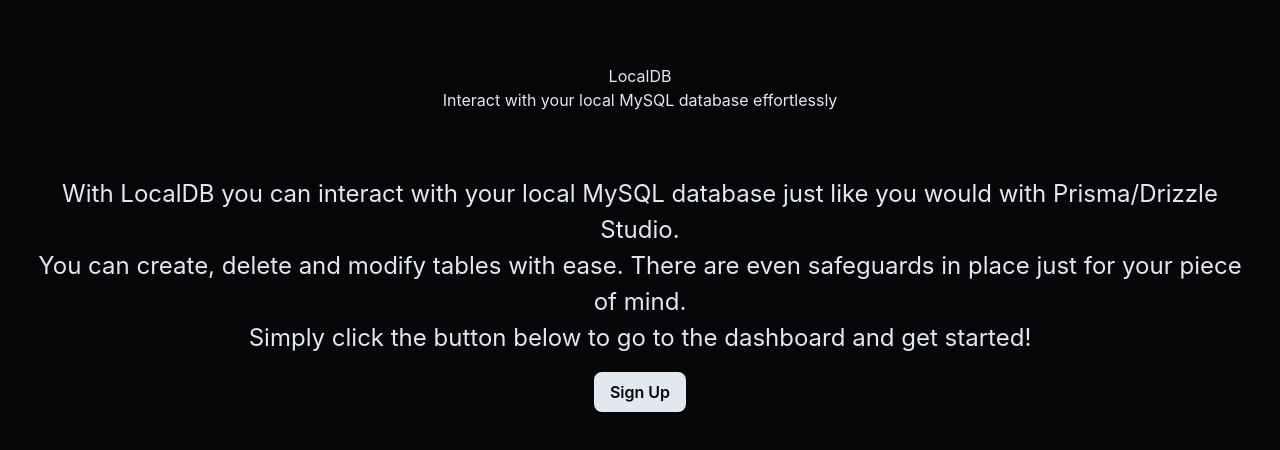
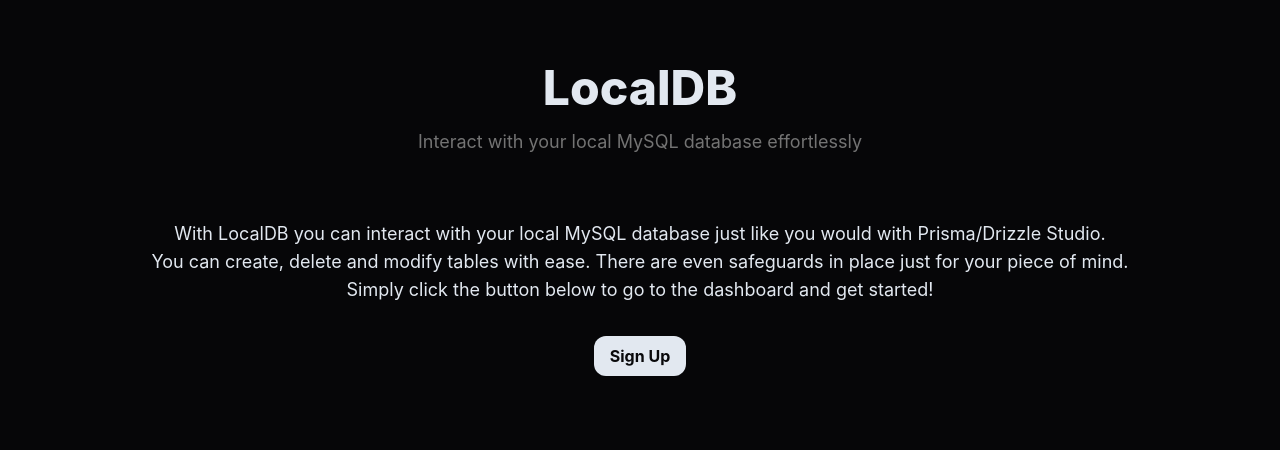
Before and after one commit to ShalevAri/localdb, a React (Vite) app in the folder app/: page / in a window 1280 px wide. Shown: the top 450 px of the page. Built offline with nearby package versions, Linux system fonts and the light colour scheme.

Commit message:
impr(app main-page): improve styling

```diff
--- a/app/src/styles/main-page/main-page__cta.scss
+++ b/app/src/styles/main-page/main-page__cta.scss
@@ -2,36 +2,31 @@
   display: flex;
   flex-direction: column;
   align-items: center;
-  justify-content: center;
-  height: 100%;
-  padding: 2rem;
+  height: 100vh;
 
   &__text {
-    font-size: 1.5rem;
-    line-height: 1.5;
-    margin-bottom: 1rem;
+    font-size: 1.125rem;
+    line-height: 1.75rem;
+    margin-bottom: 2rem;
+    color: #e2e8f0;
     font-family: "Inter", sans-serif;
     text-align: center;
   }
 
   &__button {
+    background-color: #e2e8f0;
+    color: #09090b;
     padding-left: 1rem;
     padding-right: 1rem;
     padding-top: 0.5rem;
     padding-bottom: 0.5rem;
-    text-align: center;
-    font-weight: 500;
-    background-color: #e2e8f0;
-    color: #060608;
-    border-radius: 0.5rem;
-    transition-duration: 300ms;
-    transition: all 200ms ease-out;
-    cursor: pointer;
+    border-radius: 0.75rem;
     font-family: "Inter", sans-serif;
-    font-weight: 600;
+    font-weight: 700;
+    transition: all 300ms ease-in-out;
+  }
 
-    &:hover {
-      transform: scale(1.09);
-    }
+  &__button:hover {
+    transform: scale(1.05);
   }
 }
--- a/app/src/styles/main-page/main-page__hero.scss
+++ b/app/src/styles/main-page/main-page__hero.scss
@@ -4,4 +4,18 @@
   align-items: center;
   padding-top: 4rem;
   font-family: "Inter", sans-serif;
+
+  &__title {
+    font-size: 3rem;
+    line-height: 1;
+    margin-bottom: 1rem;
+    font-weight: 800;
+  }
+
+  &__subtitle {
+    font-size: 1.125rem;
+    line-height: 1.75rem;
+    margin-bottom: 2rem;
+    color: #737373;
+  }
 }
```
